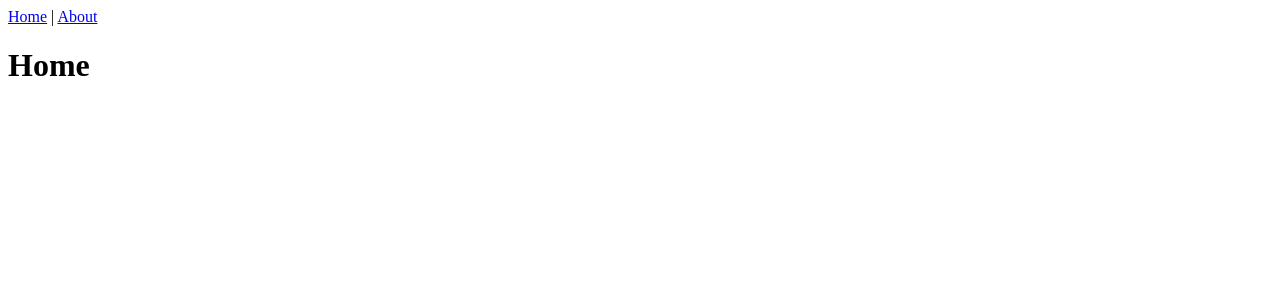
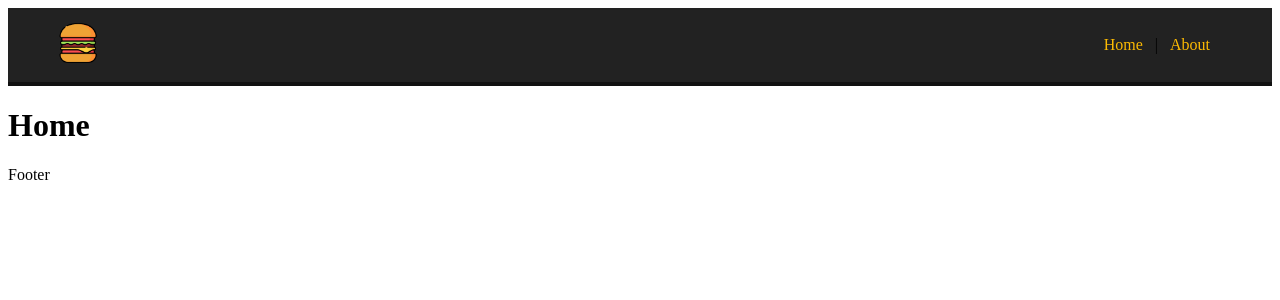
Before and after one commit to Thiago-Develooper/hamburgearia_vuejs, a Vue app: page / in a window 1280 px wide. Before the commit this address had no page. Shown: the top 300 px of the page. Built offline with nearby package versions, Linux system fonts and the light colour scheme.

Commit message:
CSS da NavBar adicionado

```diff
--- a/src/App.vue
+++ b/src/App.vue
@@ -1,5 +1,5 @@
 <template>
-  <Navbar />
+  <Navbar :logo="logo_src" :alt="app_name" />
   <router-view />
   <Footer />
 </template>
@@ -13,6 +13,12 @@ export default {
     Navbar,
     Footer,
   },
+  data() {
+    return {
+      logo_src: "/img/logo.png",
+      app_name: "Make Your Burger",
+    };
+  },
 };
 </script>
 
--- a/src/components/Footer.vue
+++ b/src/components/Footer.vue
@@ -1,4 +1,6 @@
-<template></template>
+<template>
+  <p>Footer</p>
+</template>
 
 <script>
 export default {
--- a/src/components/Navbar.vue
+++ b/src/components/Navbar.vue
@@ -1,7 +1,7 @@
 <template>
   <div id="nav">
-    <router-link to="/">
-      <img src="" id="logo" />
+    <router-link to="/" id="logo-url">
+      <img :src="logo" :alt="alt" id="logo" />
     </router-link>
     <router-link to="/">Home</router-link> |
     <router-link to="/about">About</router-link>
@@ -11,7 +11,38 @@
 <script>
 export default {
   name: "Navbar",
+  props: ["logo", "alt"],
 };
 </script>
 
-<style scoped></style>
+<style scoped>
+#nav {
+  background-color: #222;
+  border-bottom: 4px solid #111;
+  padding: 15px 50px;
+  display: flex;
+  justify-content: flex-end;
+  align-items: center;
+}
+
+#nav #logo-url {
+  margin: auto;
+  margin-left: 0;
+}
+
+#logo {
+  width: 40px;
+  height: 40px;
+}
+
+#nav a {
+  color: #fcba03;
+  text-decoration: none;
+  margin: 12px;
+  transition: 0.5s;
+}
+
+#nav a:hover {
+  color: #fff;
+}
+</style>
```
